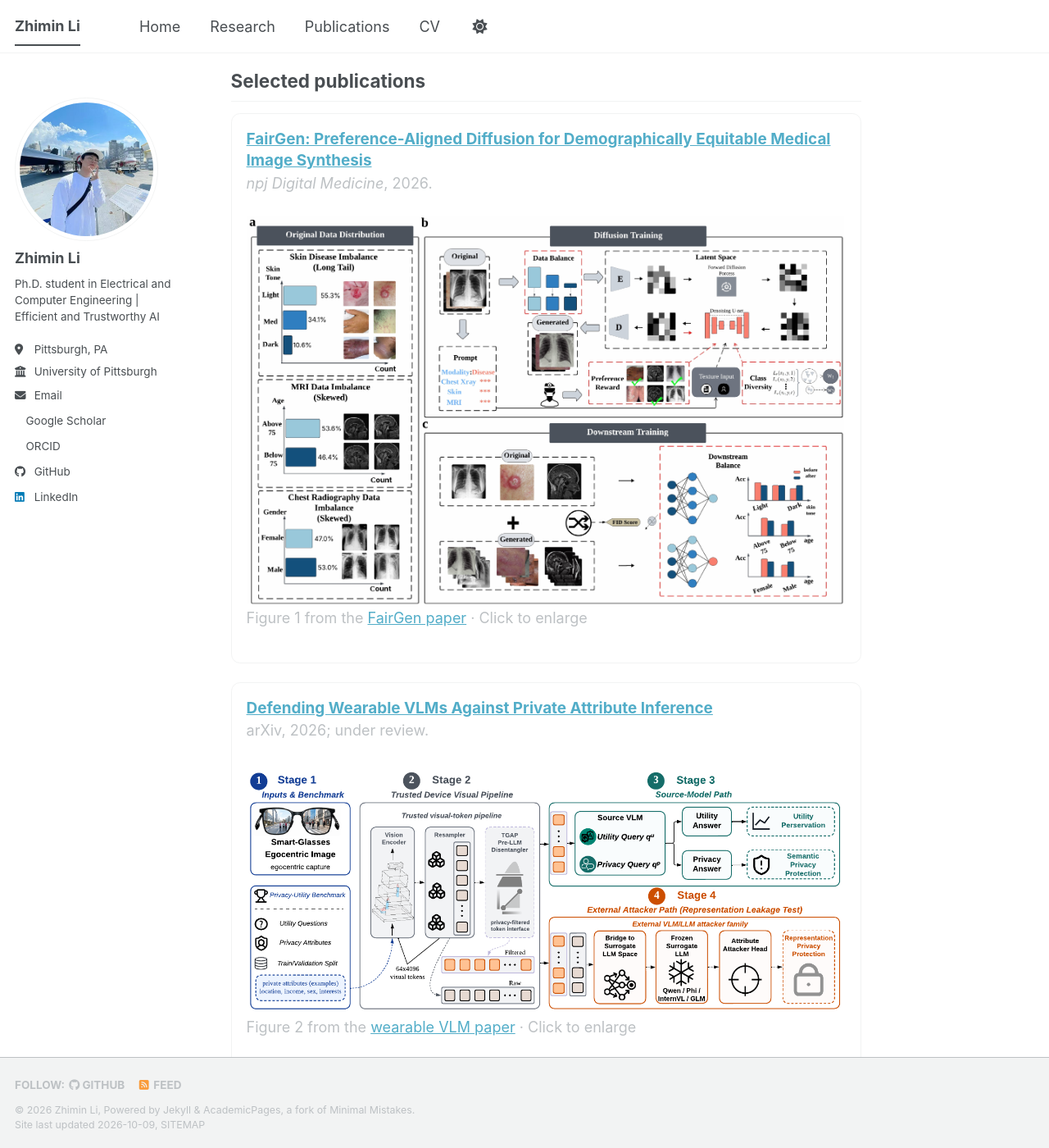
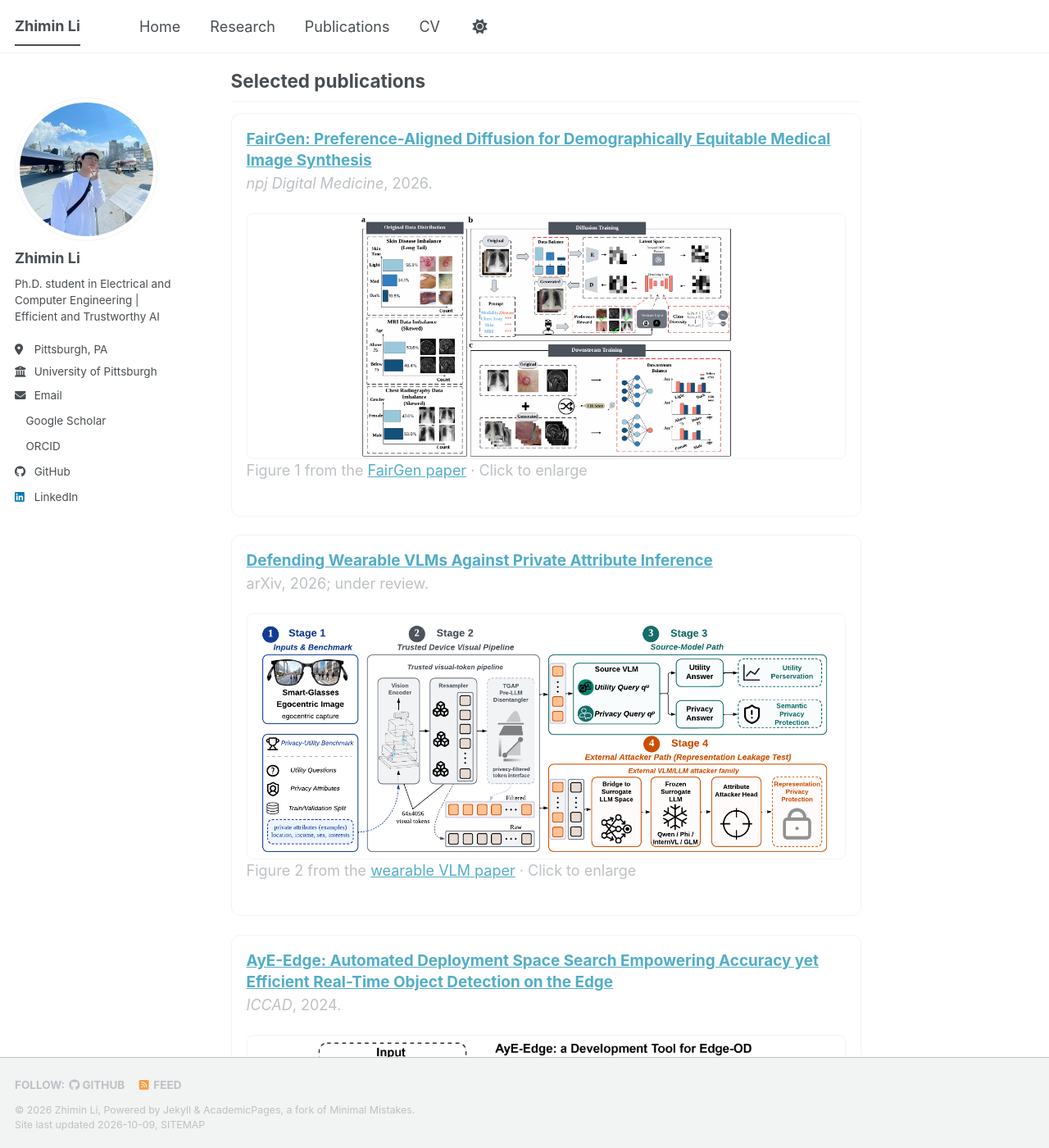
Before and after one commit to Krisocer/Krisocer.github.io, a Jekyll site: the page built from _pages/about.md, in a window 1280 px wide and 1400 px high, scrolled down 519 px. Shown: the whole window at 82% size. Built offline with Jekyll 4.4.1, drawn with Linux system fonts in a browser that asks for light colours; a style sheet for code colours, icons or effects is not loaded.

Commit message:
Add direct CV PDF download and size paper previews consistently

```diff
--- a/_data/navigation.yml
+++ b/_data/navigation.yml
@@ -6,4 +6,5 @@ main:
   - title: "Publications"
     url: /publications/
   - title: "CV"
-    url: /cv/
+    url: /files/Zhimin_Li_CV.pdf
+    download: Zhimin_Li_CV.pdf
--- a/_includes/masthead.html
+++ b/_includes/masthead.html
@@ -15,7 +15,7 @@
               {% assign domain = base_path %}
             {% endif %}
             <li class="masthead__menu-item {% if page.url contains link.url and link.url != '/' %}selected{% endif %}">
-              <a href="{{ domain }}{{ link.url }}">{{ link.title }}</a>
+              <a href="{{ domain }}{{ link.url }}"{% if link.download %} download="{{ link.download }}"{% endif %}>{{ link.title }}</a>
             </li>
           {% endfor %}
           <li id="theme-toggle" class="masthead__menu-item persist tail">
--- a/_sass/layout/_paper-previews.scss
+++ b/_sass/layout/_paper-previews.scss
@@ -24,16 +24,28 @@
 }
 
 .selected-paper__preview {
-  display: block;
+  display: flex;
+  align-items: center;
+  justify-content: center;
+  width: 100%;
+  height: 300px;
   margin-top: 0.8rem;
-  overflow-x: auto;
+  overflow: hidden;
+  border: 1px solid var(--global-border-color);
+  border-radius: 0.45rem;
+  background: #fff;
 
   img {
     display: block;
     width: 100%;
-    min-width: 600px;
-    height: auto;
-    border-radius: 0.45rem;
+    height: 100%;
+    object-fit: contain;
+  }
+}
+
+@media (max-width: 600px) {
+  .selected-paper__preview {
+    height: 220px;
   }
 }
 
```
Also changed, not shown: _pages/about.md (+1 -1 lines), _pages/cv.md (+2 -0 lines), 1 other file.
